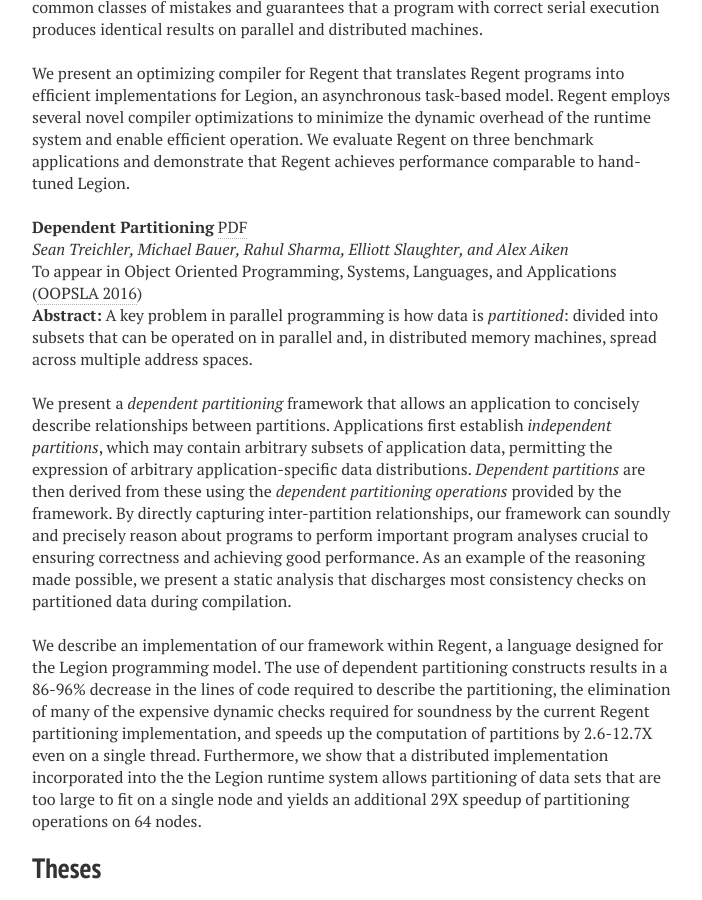
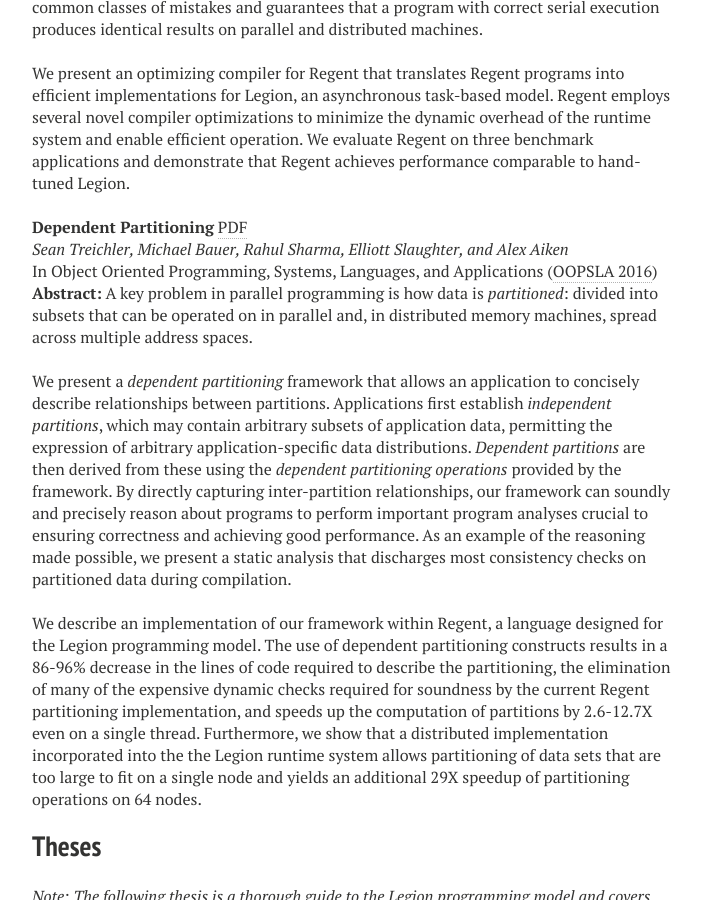
Before and after one commit to apryakhin/legion.stanford.edu, a Jekyll site: the page built from publications.md, in a window 1280 px wide and 900 px high, scrolled down 3391 px. Shown: the whole window, without its empty margins (288-990 px from the left). Built offline with Jekyll 4.4.1, drawn with Linux system fonts in a browser that asks for light colours; nearby versions of some CDN libraries; some of the changed text lies outside the part shown.

Commit message:
Remove outdated "to appear" language.

```diff
--- a/publications.md
+++ b/publications.md
@@ -12,7 +12,7 @@ title: Publications
       * [Michael Bauer's Thesis (2014)](#bauer_thesis) \[[PDF](/pdfs/bauer_thesis.pdf)]
   * Programming Model:
       * [Partitioning Type System (OOPSLA 2013)](#oopsla2013) \[[PDF](/pdfs/oopsla2013.pdf)]
-      * [Dependent Partitioning (OOPSLA 2016, to appear)](#dpl2016) \[[PDF](/pdfs/dpl2016.pdf)]
+      * [Dependent Partitioning (OOPSLA 2016)](#dpl2016) \[[PDF](/pdfs/dpl2016.pdf)]
   * [Realm (PACT 2014)](#pact2014) \[[PDF](/pdfs/realm2014.pdf)]
       * [Sean Treichler's Thesis (2016)](#treichler_thesis) \[[PDF](/pdfs/treichler_thesis.pdf)]
   * [Regent (SC 2015)](#sc2015) \[[PDF](/pdfs/regent2015.pdf)]
@@ -174,7 +174,7 @@ comparable to hand-tuned Legion.
 
 <a name="dpl2016"></a>__Dependent Partitioning__ [PDF](/pdfs/dpl2016.pdf) <br/>
 _Sean Treichler, Michael Bauer, Rahul Sharma, Elliott Slaughter, and Alex Aiken_ <br/>
-To appear in Object Oriented Programming, Systems, Languages,
+In Object Oriented Programming, Systems, Languages,
 and Applications ([OOPSLA 2016](http://2016.splashcon.org/track/splash-2016-oopsla)) <br/>
 __Abstract:__ A key problem in parallel programming is how data is
 *partitioned*: divided into subsets that can be operated on in
```
